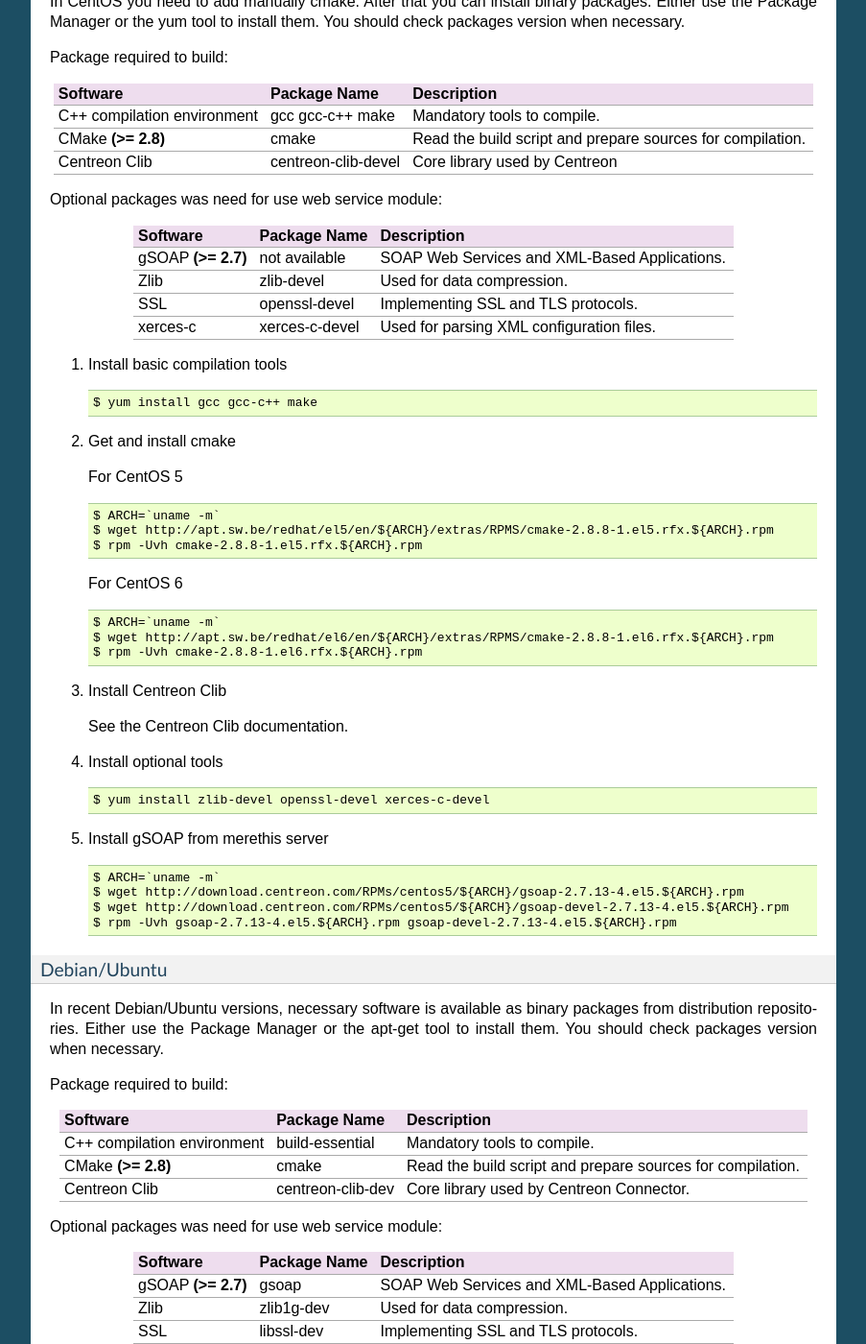
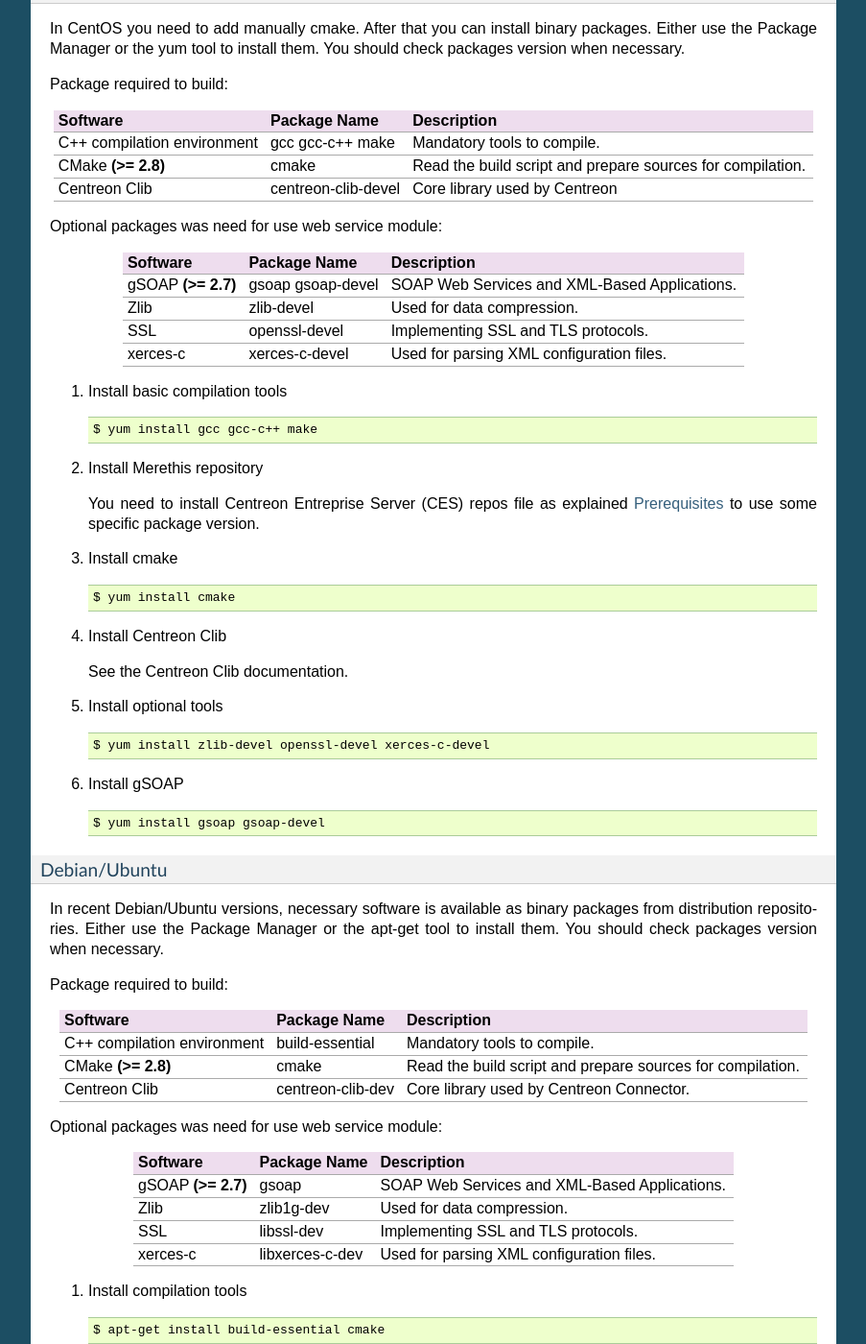
Before and after one commit to centreon/centreon-engine, a Sphinx documentation site: the page built from doc/installation/index.rst, in a window 1280 px wide and 1400 px high, scrolled down 1426 px. Shown: the whole window at 96% size, without its empty margins (198-1101 px from the left). Built offline with Sphinx 7.4.7, drawn with Linux system fonts in a browser that asks for light colours; some of the changed text lies outside the part shown.

Commit message:
Update documentation.

```diff
--- a/doc/installation/index.rst
+++ b/doc/installation/index.rst
@@ -21,22 +21,25 @@
 
 These packages have been successfully tested with CentOS 5 and RedHat 5.
 
+.. _user_installation_packages_prerequisites:
+
 Prerequisites
 =============
 
 In order to use RPM from the CES repository, you have to install the
 appropriate repo file. Run the following command as privileged user ::
 
-  $ wget http://yum.centreon.com/standard/ces-standard.repo -O /etc/yum.repos.d/ces-standard.repo
+  $ wget http://yum.centreon.com/standard/2.2/ces-standard.repo -O /etc/yum.repos.d/ces-standard.repo
 
-The repo file is now installed.
+The repo file is now installed. Don't forget to cleanup ::
+
+  $ yum clean all
 
 Install
 =======
 
 Run the following commands as privileged user ::
 
-  $ yum clean all
   $ yum install centreon-engine
 
 All dependencies are automatically installed from Merethis repositories.
@@ -109,7 +112,7 @@
 =========================== =================== ================================
 Software                    Package Name        Description
 =========================== =================== ================================
-gSOAP **(>= 2.7)**          not available       SOAP Web Services and XML-Based
+gSOAP **(>= 2.7)**          gsoap gsoap-devel   SOAP Web Services and XML-Based
                                                 Applications.
 Zlib                        zlib-devel          Used for data compression.
 SSL                         openssl-devel       Implementing SSL and TLS
@@ -120,36 +123,29 @@
 
 #. Install basic compilation tools ::
 
-     $ yum install gcc gcc-c++ make
+   $ yum install gcc gcc-c++ make
 
-#. Get and install cmake
+#. Install Merethis repository
 
-   For CentOS 5 ::
+   You need to install Centreon Entreprise Server (CES) repos file as
+   explained :ref:`user_installation_packages_prerequisites` to use some
+   specific package version.
 
-     $ ARCH=`uname -m`
-     $ wget http://apt.sw.be/redhat/el5/en/${ARCH}/extras/RPMS/cmake-2.8.8-1.el5.rfx.${ARCH}.rpm
-     $ rpm -Uvh cmake-2.8.8-1.el5.rfx.${ARCH}.rpm
+#. Install cmake ::
 
-   For CentOS 6 ::
+   $ yum install cmake
 
-     $ ARCH=`uname -m`
-     $ wget http://apt.sw.be/redhat/el6/en/${ARCH}/extras/RPMS/cmake-2.8.8-1.el6.rfx.${ARCH}.rpm
-     $ rpm -Uvh cmake-2.8.8-1.el6.rfx.${ARCH}.rpm
-
-#. Install Centreon Clib
+#. Install Centreon Clib ::
 
    See the Centreon Clib :ref:`documentation <centreon-clib:centreon_clib_install>`.
 
 #. Install optional tools ::
 
-     $ yum install zlib-devel openssl-devel xerces-c-devel
+   $ yum install zlib-devel openssl-devel xerces-c-devel
 
-#. Install gSOAP from merethis server ::
+#. Install gSOAP ::
 
-     $ ARCH=`uname -m`
-     $ wget http://download.centreon.com/RPMs/centos5/${ARCH}/gsoap-2.7.13-4.el5.${ARCH}.rpm
-     $ wget http://download.centreon.com/RPMs/centos5/${ARCH}/gsoap-devel-2.7.13-4.el5.${ARCH}.rpm
-     $ rpm -Uvh gsoap-2.7.13-4.el5.${ARCH}.rpm gsoap-devel-2.7.13-4.el5.${ARCH}.rpm
+   $ yum install gsoap gsoap-devel
 
 Debian/Ubuntu
 -------------
```
Also changed, not shown: other parts of doc/installation/index.rst (+1 -1 lines).
